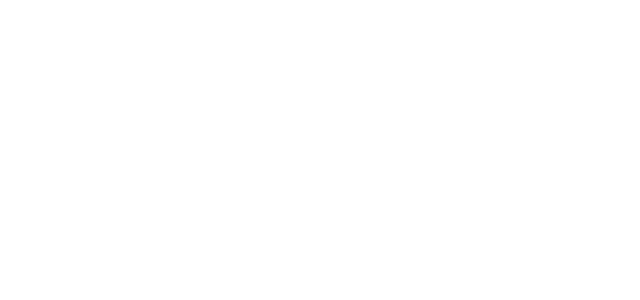
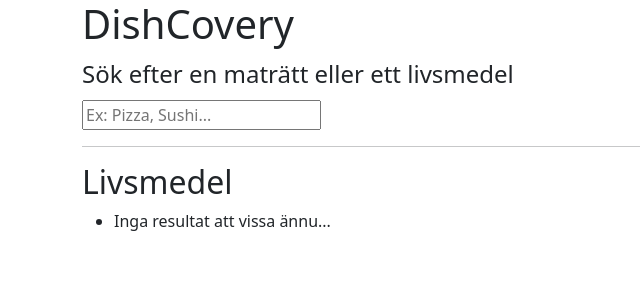
Before and after one commit to gihedenalexander/dishcovery, a React (Vite) app in the folder dishcovery/: page / in a window 1280 px wide. Shown: the top 300 px of the page, without its empty margins (0-640 px from the left). Built offline with nearby package versions, Linux system fonts and the light colour scheme.

Commit message:
Skapat en första enkel version av applikationen, där man kan söka efter något och får tillbaka ett svar från Wikipedias API

```diff
--- a/dishcovery/src/DishcoveryApp.jsx
+++ b/dishcovery/src/DishcoveryApp.jsx
@@ -1,9 +1,54 @@
+import { useState, useEffect } from "react";
+import FoodList from "./FoodList";
+
 function DishcoveryApp() {
+  const [searchTerm, setSearchTerm] = useState("");
+  const [results, setResults] = useState([]);
+
+  useEffect(() => {
+    if (searchTerm.length < 2) {
+      setResults([]);
+      return;
+    }
+
+    const fetchData = async () => {
+      try {
+        const response = await fetch(
+          `https://en.wikipedia.org/w/api.php?action=query&list=search&format=json&origin=*&srsearch=${encodeURIComponent(searchTerm)}`
+        );
+
+        const data = await response.json();
+        const titles = data.query.search.map((item) => item.title);
+        setResults(titles);
+
+      } catch (error) {
+        console.error("Error fetching from Wikipedia: ", error);
+        setResults([]);
+      }
+    };
+
+    fetchData();
+  }, [searchTerm]);
 
   return (
-    <>
+    <div className="container">
+      <h1>DishCovery</h1>
 
-    </>
+      <fieldset>
+        <legend>Sök efter en maträtt eller ett livsmedel</legend>
+        <input
+          type="text"
+          placeholder="Ex: Pizza, Sushi..."
+          value={searchTerm}
+          onChange={(e) => setSearchTerm(e.target.value)}
+        />
+      </fieldset>
+
+      <hr></hr>
+      <h2>Livsmedel</h2>
+      <FoodList results={results} searchTerm={searchTerm}/>
+
+    </div>
   );
 }
 
--- /dev/null
+++ b/dishcovery/src/FoodItem.jsx
@@ -0,0 +1,5 @@
+function FoodItem({ name }) {
+    return <li>{name}</li>;
+}
+
+export default FoodItem;
--- /dev/null
+++ b/dishcovery/src/FoodList.jsx
@@ -0,0 +1,27 @@
+import FoodItem from "./FoodItem";
+
+function FoodList({ results, searchTerm }) {
+    if (searchTerm.length < 2) {
+        return (
+            <ul>
+                <li>Inga resultat att vissa ännu...</li>
+            </ul>
+        );
+    } else if (results.length === 0) {
+        return (
+            <ul>
+                <li>Sökträffen gav inga resultat</li>
+            </ul>
+        );
+    } else {
+        return (
+            <ul>
+                {results.map((name, index) => (
+                    <FoodItem key={index} name={name}/>
+                ))}
+            </ul>
+        );
+    }
+}
+
+export default FoodList;
```
